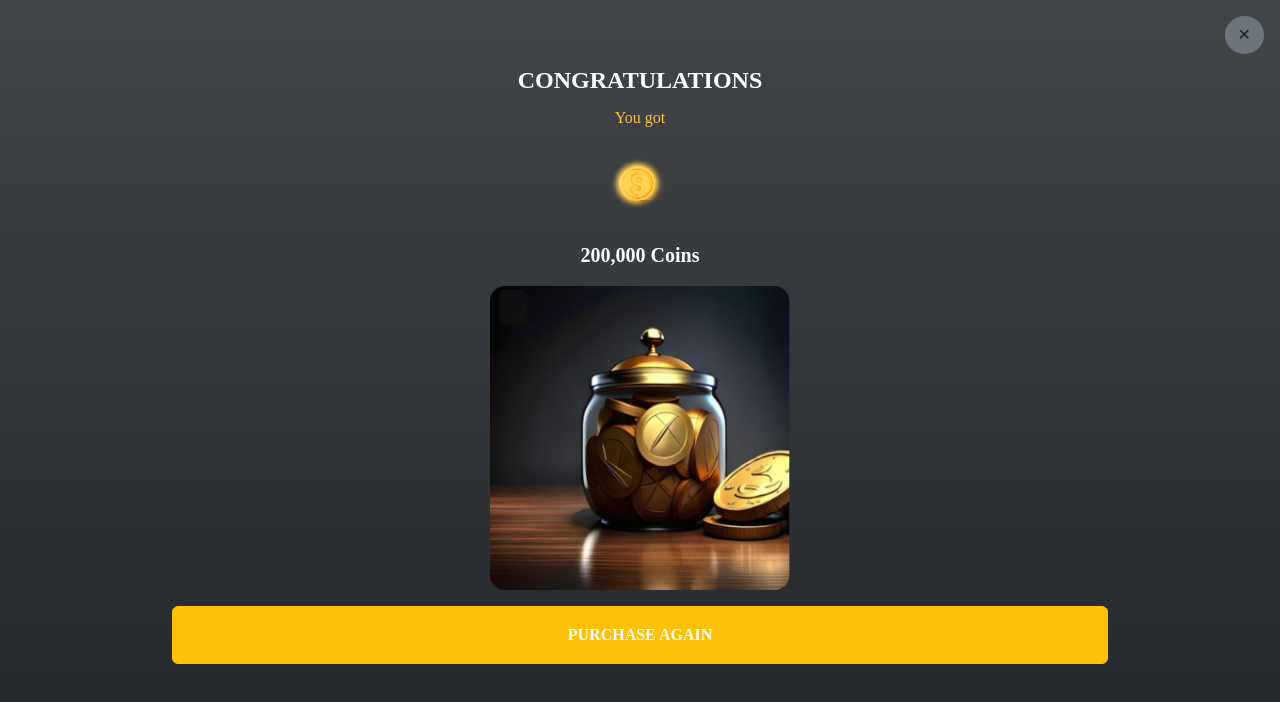
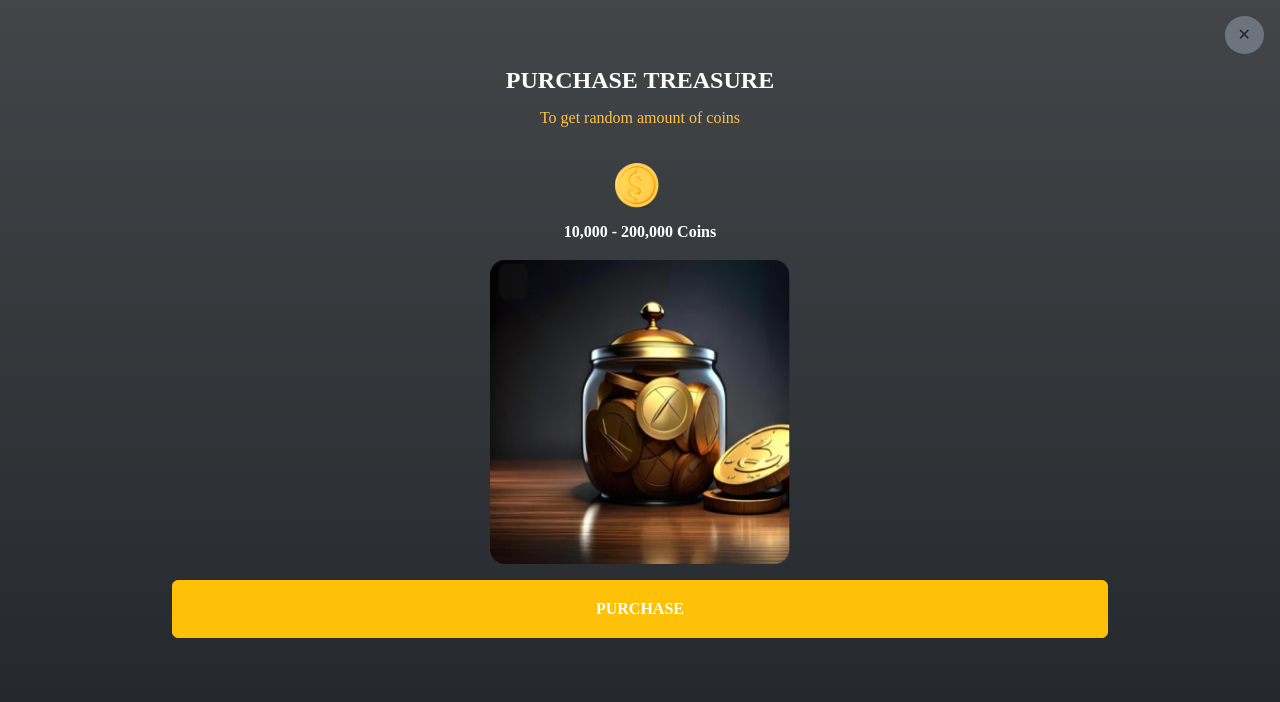
Before and after one commit to Samel-adeb/pirate-hunt-web3-game, a Next.js app: page /tester in a window 1280 px wide. Shown: the top 702 px of the page. Built offline with nearby package versions, Linux system fonts and the light colour scheme; a web font is replaced by a local one.

Commit message:
Trid to fix blurry image in PurchaseTreasureOverlay

```diff
--- a/app/components/PurchaseTreasureOverlay.tsx
+++ b/app/components/PurchaseTreasureOverlay.tsx
@@ -24,7 +24,7 @@ function PurchaseTreasureOverlay() {
             </div>
             <p className='fw-light fs-6 text-grey mb-3 text-warning'>To get random amount of coins</p>
             <div className='mt-3'>
-                <Image alt='vertical coin' src={standingdollarcoin.src} width={30} height={30} />
+                <Image alt='vertical coin' src={standingdollarcoin.src} width={50} height={50} />
             </div>
             <div className='my-2 fw-bold text-white'>
                 10,000 - 200,000 Coins
--- a/pages/tester.tsx
+++ b/pages/tester.tsx
@@ -7,8 +7,8 @@ function Tester() {
 
   return (
     // <ClaimReward />
-    // <PurchaseTreasureOverlay />
-    <PurchaseCongratulationOverlay />
+    <PurchaseTreasureOverlay />
+    //<PurchaseCongratulationOverlay />
   )
 }
 
```
